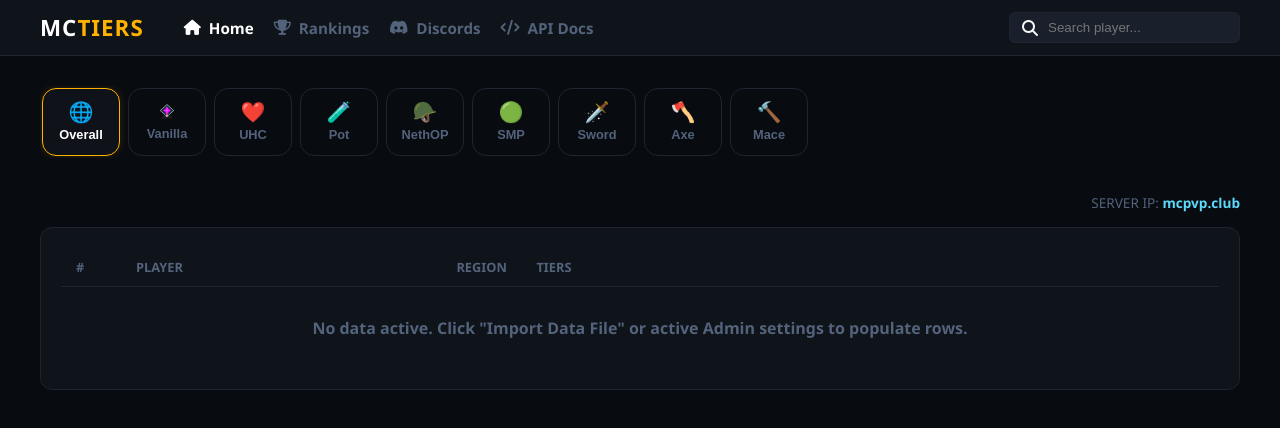
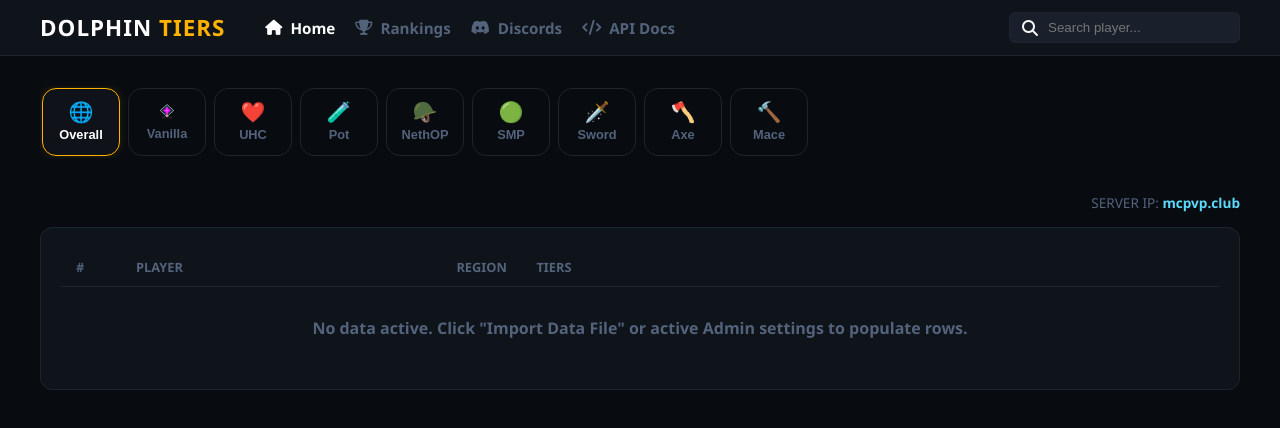
Before and after one commit to Zee7han0/Tiertest, a plain HTML site: page index.html in a window 1280 px wide. Drawn offline with Linux system fonts and the light colour scheme.

```diff
--- a/index.html
+++ b/index.html
@@ -3,7 +3,7 @@
 <head>
     <meta charset="UTF-8">
     <meta name="viewport" content="width=device-width, initial-scale=1.0">
-    <title>MCTiers - Saveable Leaderboard</title>
+    <title>DOLPHIN Tiers - Saveable Leaderboard</title>
     <link rel="stylesheet" href="https://cdnjs.cloudflare.com/ajax/libs/font-awesome/6.4.0/css/all.min.css">
     <style>
         :root {
@@ -324,7 +324,7 @@
 
     <nav class="navbar">
         <div class="nav-left">
-            <span class="logo" id="logo-trigger">MC<span class="logo-highlight">TIERS</span></span>
+            <span class="logo" id="logo-trigger">DOLPHIN <span class="logo-highlight">TIERS</span></span>
             <div class="nav-links">
                 <a href="#" class="active"><i class="fa-solid fa-house"></i> Home</a>
                 <a href="#"><i class="fa-solid fa-trophy"></i> Rankings</a>
```
